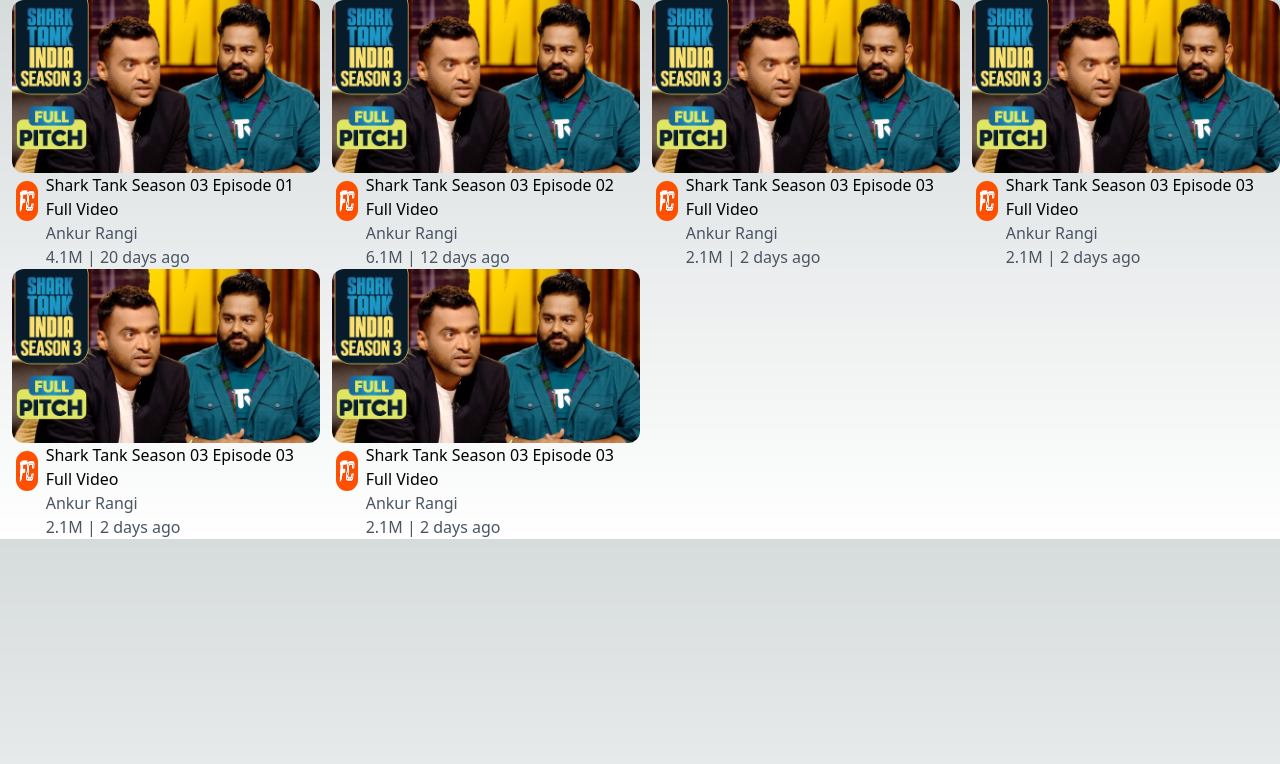
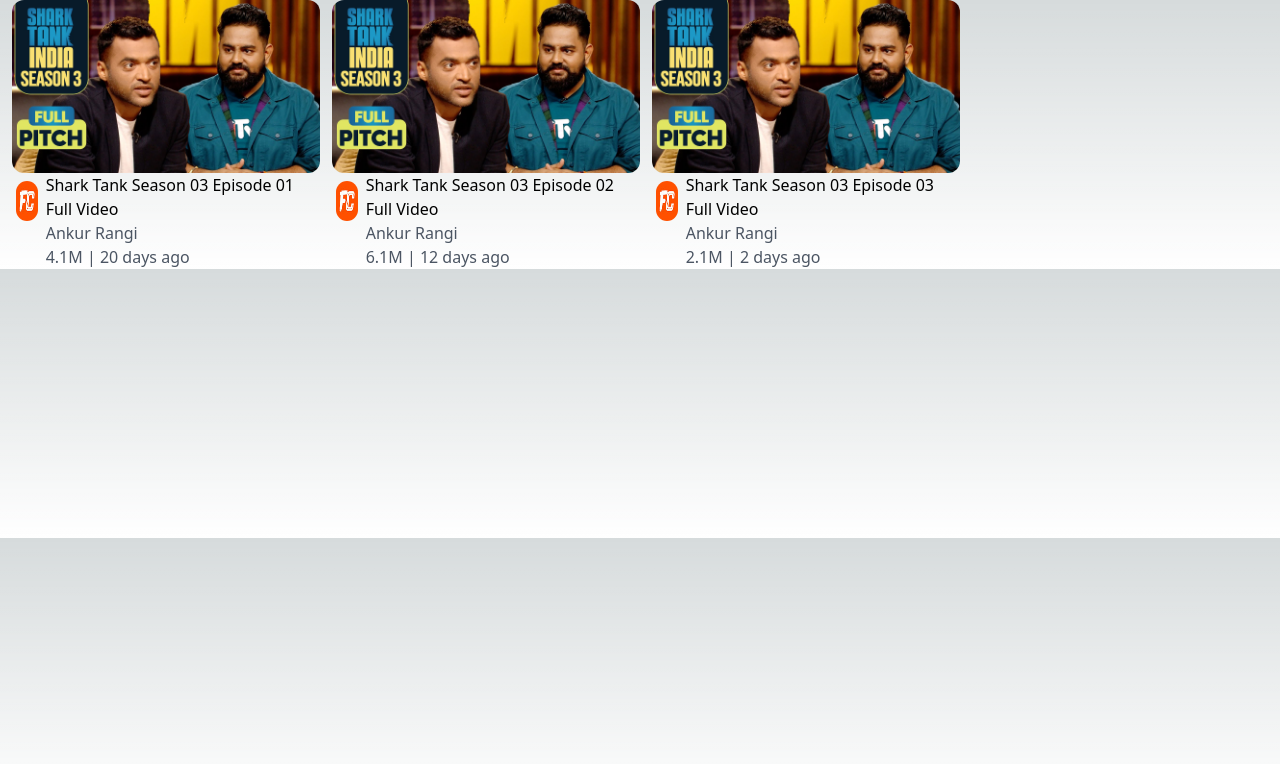
Before and after one commit to ankurRangi/YouTube-App, a Next.js app: page / in a window 1280 px wide. Shown: the top 764 px of the page. Built offline with nearby package versions, Linux system fonts and the light colour scheme.

Commit message:
VideoGrid Component

```diff
--- a/src/components/VideoGrid.tsx
+++ b/src/components/VideoGrid.tsx
@@ -24,28 +24,7 @@
     channel: 'Ankur Rangi',
     views: '2.1M',
     timestamp: '2 days ago',
-  },{
-    image: '/thumbnail1.jpg',
-    logo: '/logo1.jpg',
-    title: 'Shark Tank Season 03 Episode 03 Full Video',
-    channel: 'Ankur Rangi',
-    views: '2.1M',
-    timestamp: '2 days ago',
-  },{
-    image: '/thumbnail1.jpg',
-    logo: '/logo1.jpg',
-    title: 'Shark Tank Season 03 Episode 03 Full Video',
-    channel: 'Ankur Rangi',
-    views: '2.1M',
-    timestamp: '2 days ago',
-  },{
-    image: '/thumbnail1.jpg',
-    logo: '/logo1.jpg',
-    title: 'Shark Tank Season 03 Episode 03 Full Video',
-    channel: 'Ankur Rangi',
-    views: '2.1M',
-    timestamp: '2 days ago',
-  },
+  }
 ]
 
 export const VideoGrid = () => {
```
